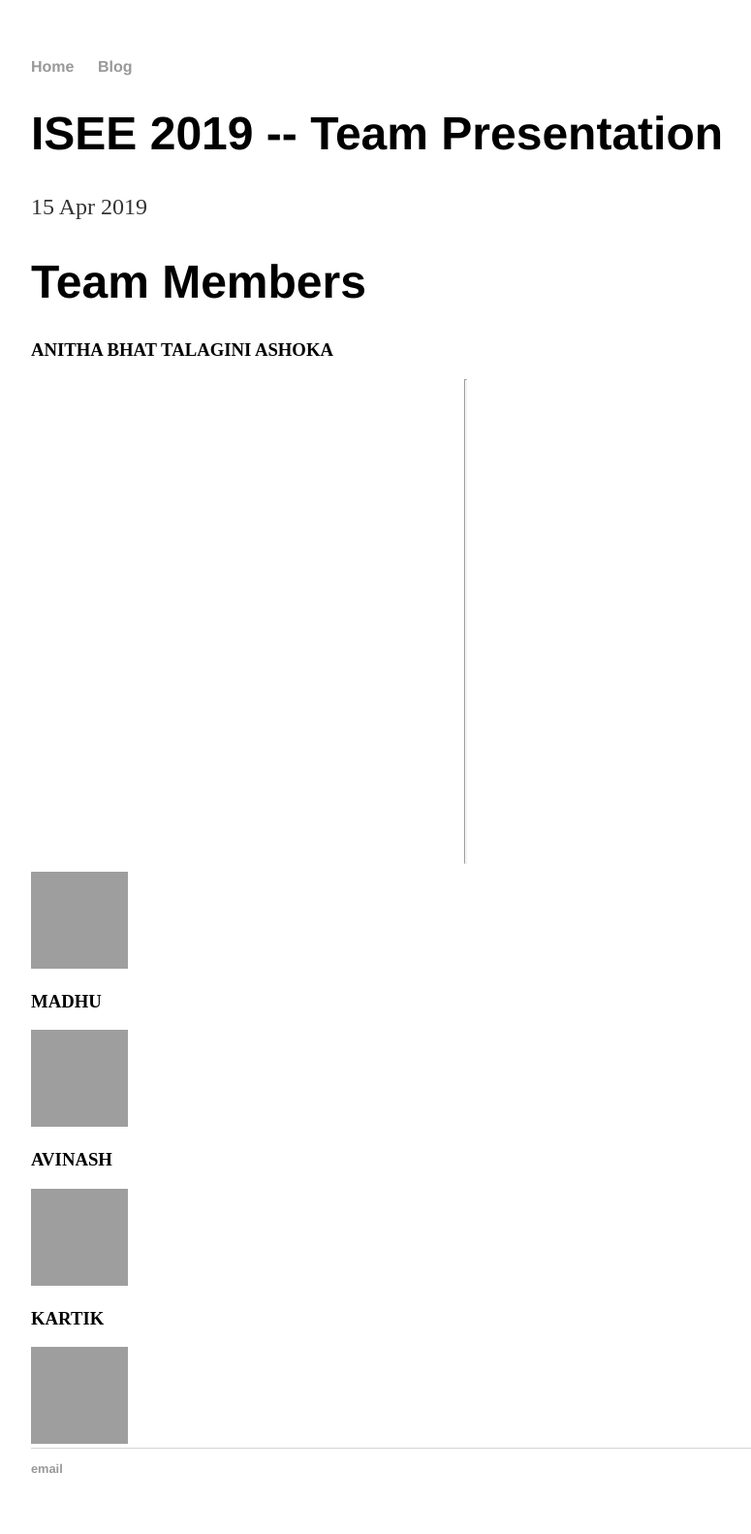
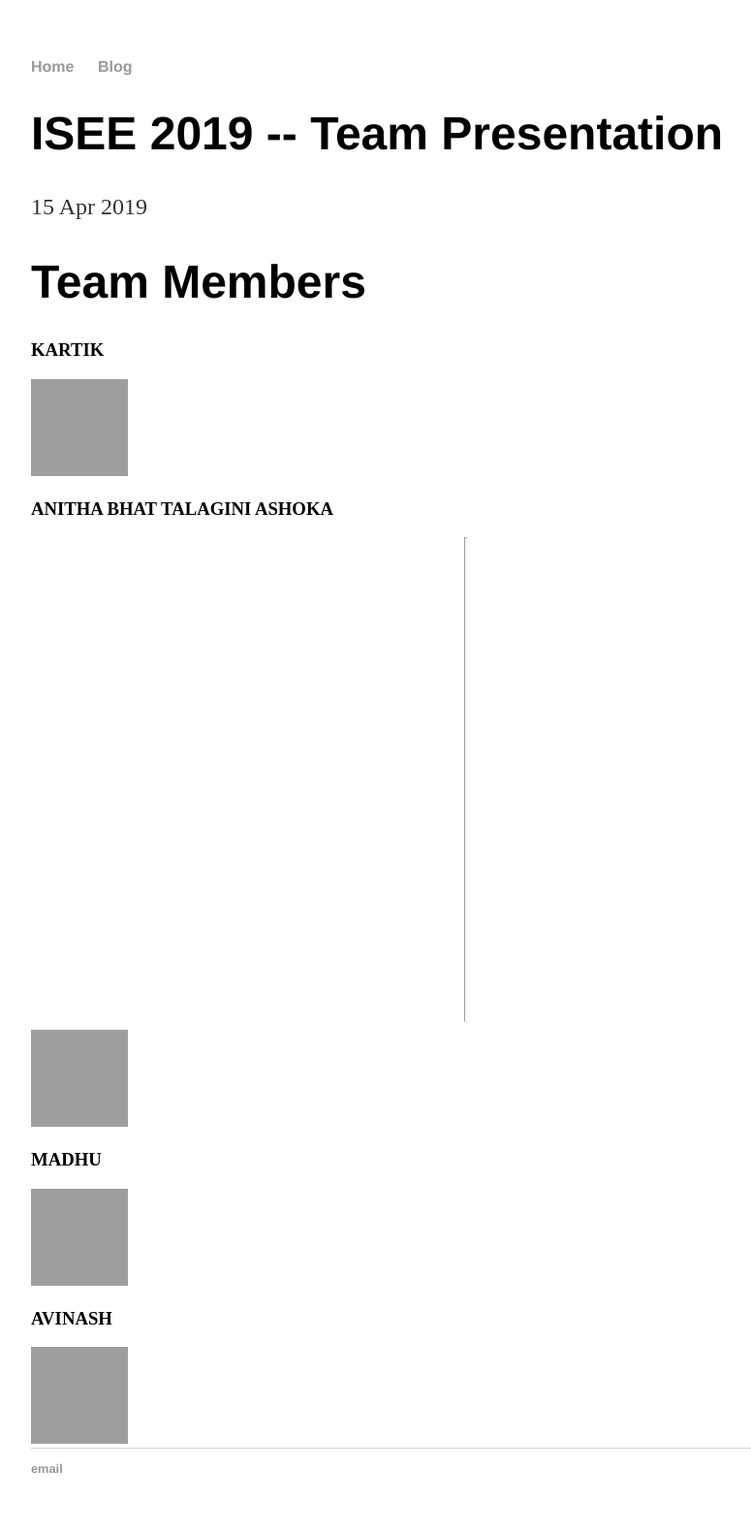
Before and after one commit to kartikprabhu20/YourEuro, a Jekyll site: the page built from docs/_posts/2019-04-15-TeamPresentation.md, in a window 1280 px wide. Shown: the whole page at 97% size, without its empty margins (160-935 px from the left). Built offline with Jekyll 4.4.1, drawn with Linux system fonts in a browser that asks for light colours; a file with an impossible date is left out; grey boxes are pictures that could not be loaded.

Commit message:
Update 2019-04-15-TeamPresentation.md

```diff
--- a/docs/_posts/2019-04-15-TeamPresentation.md
+++ b/docs/_posts/2019-04-15-TeamPresentation.md
@@ -7,6 +7,8 @@ date: 2019-04-15
 <body>
 
 <h1>Team Members</h1>
+<h3>KARTIK</h3>
+<img src="https://github.com/DBSE-teaching/isee2019-ARTexceptionals/blob/master/docs/images/karthik.jpeg?raw=true" width="100" height="100">
 <h3>ANITHA BHAT TALAGINI ASHOKA</h3>
 <hr width="1" size="500">
 <img src="https://github.com/DBSE-teaching/isee2019-ARTexceptionals/blob/master/docs/images/Anitha.jpeg?raw=true" width="100" height="100">
@@ -14,7 +16,6 @@ date: 2019-04-15
 <img src="https://github.com/DBSE-teaching/isee2019-ARTexceptionals/blob/master/docs/images/Madhu.jpeg?raw=true" width="100" height="100">
 <h3>AVINASH</h3>
 <img src="https://github.com/DBSE-teaching/isee2019-ARTexceptionals/blob/master/docs/images/Avinash.jpeg?raw=true" width="100" height="100">
-<h3>KARTIK</h3>
-<img src="https://github.com/DBSE-teaching/isee2019-ARTexceptionals/blob/master/docs/images/karthik.jpeg?raw=true" width="100" height="100">
+
 </body>
 </html>
```
